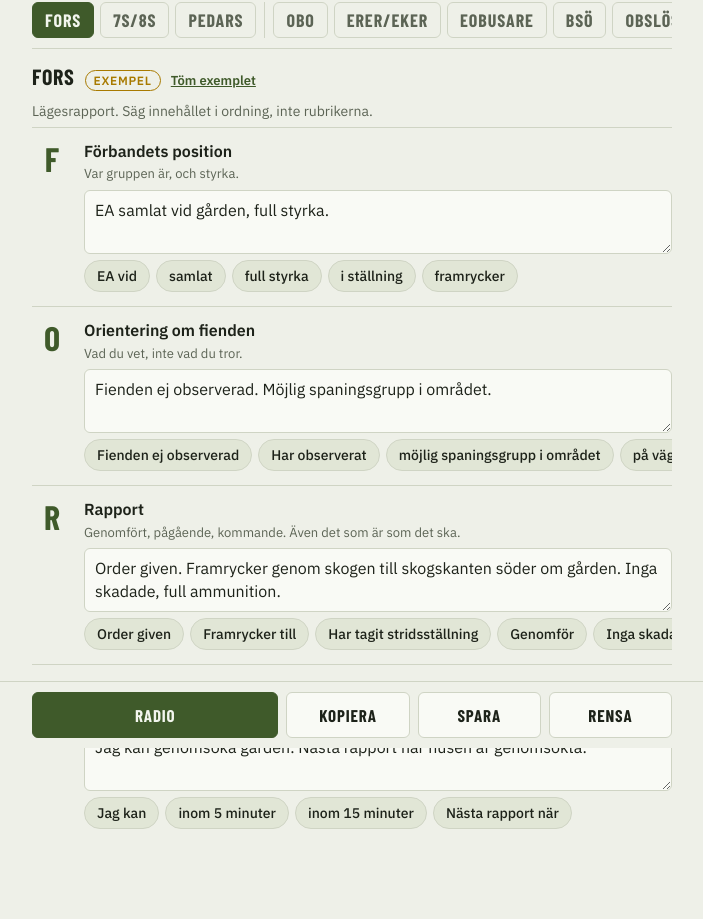
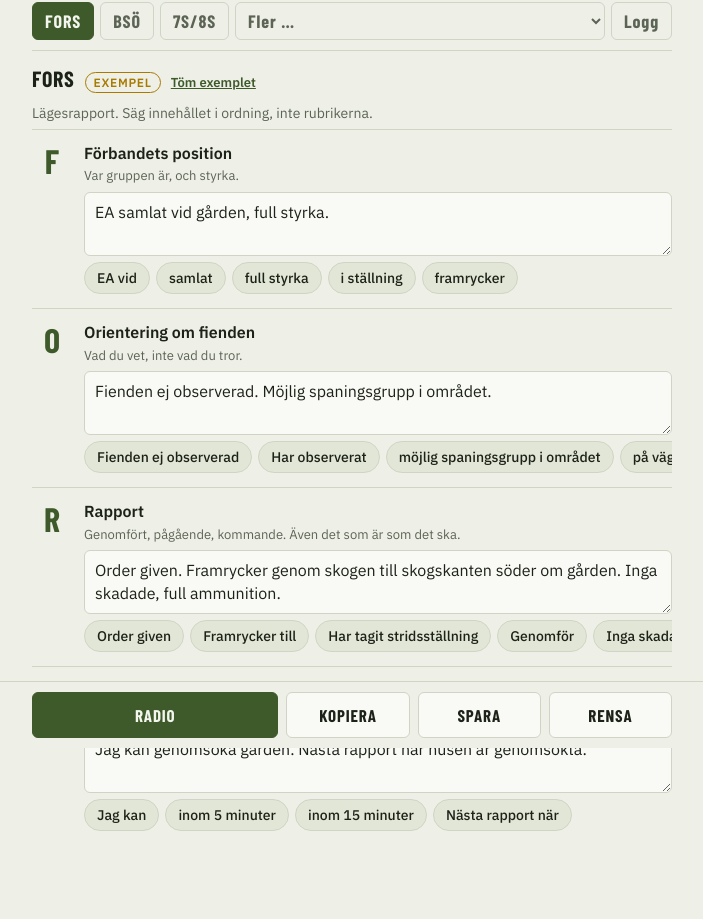
Before and after one commit to mmarpik/rapportblock, a plain HTML site: page index.html in a window 1280 px wide. Shown: the part 52-971 px from the top of the page, without its empty margins (288-991 px from the left). Drawn offline with nearby package versions, Linux system fonts and the light colour scheme.

Commit message:
Snabbknappar FORS, BSÖ, 7S och menyn Fler för resten; detaljskiss borttagen; QR-kod till länken
Co-Authored-By: Claude Opus 5.5 <noreply@anthropic.com>

```diff
--- a/index.html
+++ b/index.html
@@ -80,14 +80,20 @@ header.top {
 }
 :root[data-night="on"] #nightBtn { color: var(--fg); border-color: var(--fg); }
 
-nav.tabs { display: flex; gap: 6px; overflow-x: auto; scrollbar-width: none; align-items: stretch; }
+nav.tabs { display: flex; gap: 6px; align-items: stretch; }
 nav.tabs button {
   flex: 0 0 auto; font: 700 18px var(--font-display); letter-spacing: .05em;
   background: none; color: var(--muted); border: 1px solid var(--line); border-radius: 6px;
   padding: 6px 12px; cursor: pointer; white-space: nowrap;
 }
 nav.tabs button[aria-selected="true"] { background: var(--accent); color: var(--accent-fg); border-color: var(--accent); }
-nav.tabs .sep { flex: 0 0 1px; background: var(--line); margin-inline: 2px; }
+nav.tabs select {
+  flex: 1 1 0; min-width: 0; font: 700 18px var(--font-display); letter-spacing: .05em;
+  background: none; color: var(--muted); border: 1px solid var(--line); border-radius: 6px;
+  padding: 6px 8px; cursor: pointer;
+}
+nav.tabs select.on { background: var(--accent); color: var(--accent-fg); border-color: var(--accent); }
+nav.tabs select option { background: var(--surface); color: var(--fg); }
 
 .settings { display: grid; grid-template-columns: 1fr 1fr; gap: 10px; padding-block: 12px; }
 .settings label { display: flex; flex-direction: column; gap: 4px; font-size: 13px; color: var(--muted); }
@@ -394,24 +400,10 @@ const FORMS = [
       ['3D', 'Observation och eldberedskap även i höjdled, främst i bebyggelse.'],
     ].map(([label, hint], i) => ({ key: i < 8 ? 'F' : '3D', small: i === 8, label, say: label, hint, chips: ['OK', 'Brist: ', 'Ej aktuellt'] })),
   },
-  {
-    id: 'Skiss', title: 'Detaljskiss', group: 'kontroll', desc: 'En per sensor (CIM 2, UMRA, PIR, kamera). Rita skissen på papper, skriv uppgifterna här.',
-    labels: true,
-    fields: [
-      { key: 'S', label: 'Sensor', say: 'Sensor', hint: 'Typ och nummer.', chips: ['UMRA ', 'PIR ', 'Kamera ', 'CIM magnetgivare ', 'Larmmina '] },
-      { key: 'U', label: 'Utlagd av', say: 'Utlagd av', hint: 'Namn och förband.', chips: ['{me}', '1 pluton'] },
-      { key: 'T', label: 'Tidsnummer', say: 'Tidsnummer', chips: ['{tnr}'] },
-      { key: 'P', label: 'Position', say: 'Position', hint: 'MGRS, 4+4 siffror.', chips: ['33V XF '] },
-      { key: 'U', label: 'Utgångspunkt', say: 'Utgångspunkt', hint: 'Ett tydligt föremål och dess koordinat.',
-        chips: ['Stora tallen', 'stenblocket', 'vägskälet', 'södra sidan vägen', 'norra sidan vägen', '33V XF '] },
-      { key: 'R', label: 'Riktning och avstånd', say: 'Riktning och avstånd', hint: 'Från utgångspunkten. Riktning i streck (6400 per varv).',
-        chips: ['Riktning ', 'streck', 'avstånd ', 'meter'] },
-      { key: 'B', label: 'Beskrivning', say: 'Beskrivning', hint: 'Var i terrängen den sitter, och marschvägen dit.',
-        chips: ['Marschväg: ', 'snubbeltråd runt ', 'utan spänn', 'kabel till '] },
-    ],
-  },
 ];
 const GROUPS = ['rapport', 'instruktion', 'kontroll'];
+const GROUP_NAMES = { rapport: 'Rapporter', instruktion: 'Instruktioner', kontroll: 'Kontroll' };
+const QUICK = ['FORS', 'BSÖ', '7S'];
 const COLORS = { gront: 'Grönt', gult: 'Gult', rott: 'Rött' };
 const EXAMPLE = {
   __example: true,
@@ -476,10 +468,15 @@ function renderTop() {
   $('setMe').value = state.me; $('setTo').value = state.to;
   document.documentElement.dataset.night = state.night ? 'on' : 'off';
   $('nightBtn').setAttribute('aria-pressed', state.night);
+  // Snabba formulär som knappar, resten i en meny.
   const tab = (id, text) => `<button role="tab" data-tab="${esc(id)}" aria-selected="${id === state.tab}">${esc(text)}</button>`;
-  $('tabs').innerHTML = GROUPS.map(g => FORMS.filter(f => f.group === g).map(f => tab(f.id, f.title)).join('')).join('<span class="sep" aria-hidden="true"></span>')
-    + '<span class="sep" aria-hidden="true"></span>' + tab('Logg', 'Logg');
-  $('tabs').querySelector('[aria-selected="true"]')?.scrollIntoView({ block: 'nearest', inline: 'nearest' });
+  const more = FORMS.filter(f => !QUICK.includes(f.id));
+  const inMore = more.some(f => f.id === state.tab);
+  $('tabs').innerHTML = QUICK.map(id => tab(id, FORMS.find(f => f.id === id).title)).join('')
+    + `<select id="moreSel" aria-label="Fler formulär" class="${inMore ? 'on' : ''}">${inMore ? '' : '<option value="" selected>Fler …</option>'}`
+    + GROUPS.map(g => { const fs = more.filter(f => f.group === g); return fs.length ? `<optgroup label="${GROUP_NAMES[g]}">${fs.map(f =>
+        `<option value="${esc(f.id)}"${f.id === state.tab ? ' selected' : ''}>${esc(f.title)}</option>`).join('')}</optgroup>` : ''; }).join('')
+    + '</select>' + tab('Logg', 'Logg');
 }
 
 // Fältens värde som text
@@ -685,6 +682,10 @@ document.addEventListener('click', e => {
     return;
   }
 });
+document.addEventListener('change', e => {
+  if (e.target.id !== 'moreSel' || !e.target.value) return;
+  state.tab = e.target.value; store.set('tab', state.tab); render(); window.scrollTo(0, 0);
+});
 $('importFile').addEventListener('change', async e => {
   const f = e.target.files?.[0]; if (!f) return;
   try { importLog(await f.text()); } catch { toast('Kunde inte läsa filen.'); }
--- a/sw.js
+++ b/sw.js
@@ -1,5 +1,5 @@
 // Offline-cache för Rapportblock. Höj versionen när filerna ändras.
-const CACHE = 'rapportblock-v2';
+const CACHE = 'rapportblock-v3';
 const FILES = ['./', './index.html', './manifest.webmanifest', './icon-192.png', './icon-512.png'];
 
 self.addEventListener('install', e => {
```
Also changed, not shown: manifest.webmanifest, qr.png (added), 1 other file.
